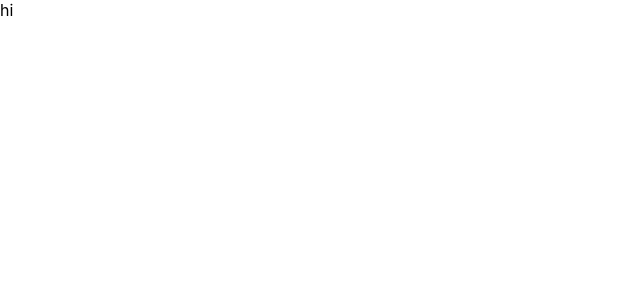
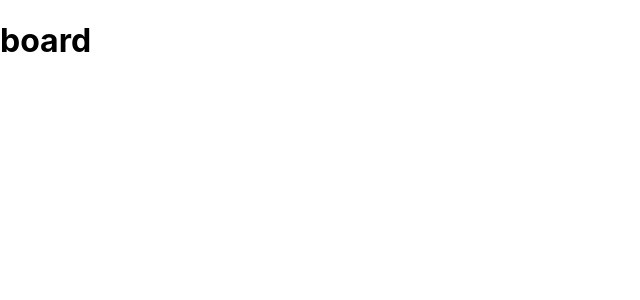
Before and after one commit to NadavInbar8/TaskFlow, a React (Create React App) app: page /board/1 in a window 1280 px wide. Shown: the top 300 px of the page, without its empty margins (0-640 px from the left). Built offline with nearby package versions, Linux system fonts and the light colour scheme.

Commit message:
added routes

```diff
--- a/package.json
+++ b/package.json
@@ -9,10 +9,10 @@
     "react": "^17.0.2",
     "react-dom": "^17.0.2",
     "react-redux": "^7.2.6",
-    "react-router-dom": "^6.2.1",
+    "react-router-dom": "^5.3.0",
     "react-scripts": "5.0.0",
-    "web-vitals": "^2.1.3",
-    "redux-thunk": "^2.3.0"
+    "redux-thunk": "^2.3.0",
+    "web-vitals": "^2.1.3"
   },
   "scripts": {
     "start": "react-scripts start",
--- a/src/RootCmp.jsx
+++ b/src/RootCmp.jsx
@@ -1,14 +1,21 @@
 import React from 'react';
-import { Switch, Route } from 'react-router';
+import { Switch, Route } from 'react-router-dom';
+import routes from './routes.js';
 
 export function RootCmp() {
   return (
     <div>
       <main>
-        hi
-        {/* <Switch>
-            <Route component={Review} path='/review' />
-          </Switch> */}
+        <Switch>
+          {routes.map((route) => (
+            <Route
+              key={route.path}
+              exact
+              component={route.component}
+              path={route.path}
+            />
+          ))}
+        </Switch>
       </main>
     </div>
   );
--- /dev/null
+++ b/src/pages/Board.jsx
@@ -0,0 +1,9 @@
+import React from 'react';
+
+export const Board = () => {
+  return (
+    <div>
+      <h1>board</h1>
+    </div>
+  );
+};
--- /dev/null
+++ b/src/pages/CardDetails.jsx
@@ -0,0 +1,9 @@
+import React from 'react';
+
+export const CardDetails = () => {
+  return (
+    <div>
+      <h1>card details</h1>
+    </div>
+  );
+};
--- /dev/null
+++ b/src/pages/WorkSpace.jsx
@@ -0,0 +1,9 @@
+import React from 'react';
+
+export const WorkSpace = () => {
+  return (
+    <div>
+      <h1>work space</h1>
+    </div>
+  );
+};
--- /dev/null
+++ b/src/routes.js
@@ -0,0 +1,13 @@
+import { Homepage } from './pages/Homepage.jsx';
+import { WorkSpace } from './pages/WorkSpace.jsx';
+import { Board } from './pages/Board.jsx';
+import { CardDetails } from './pages/CardDetails.jsx';
+
+const routes = [
+  { path: '/', component: Homepage },
+  { path: '/workspace', component: WorkSpace },
+  { path: '/board/:boardId?', component: Board },
+  { path: '/carddetails/:cardId?', component: CardDetails },
+];
+
+export default routes;
```
Also changed, not shown: 1 other file (tests, documents, lock files or other folders).
